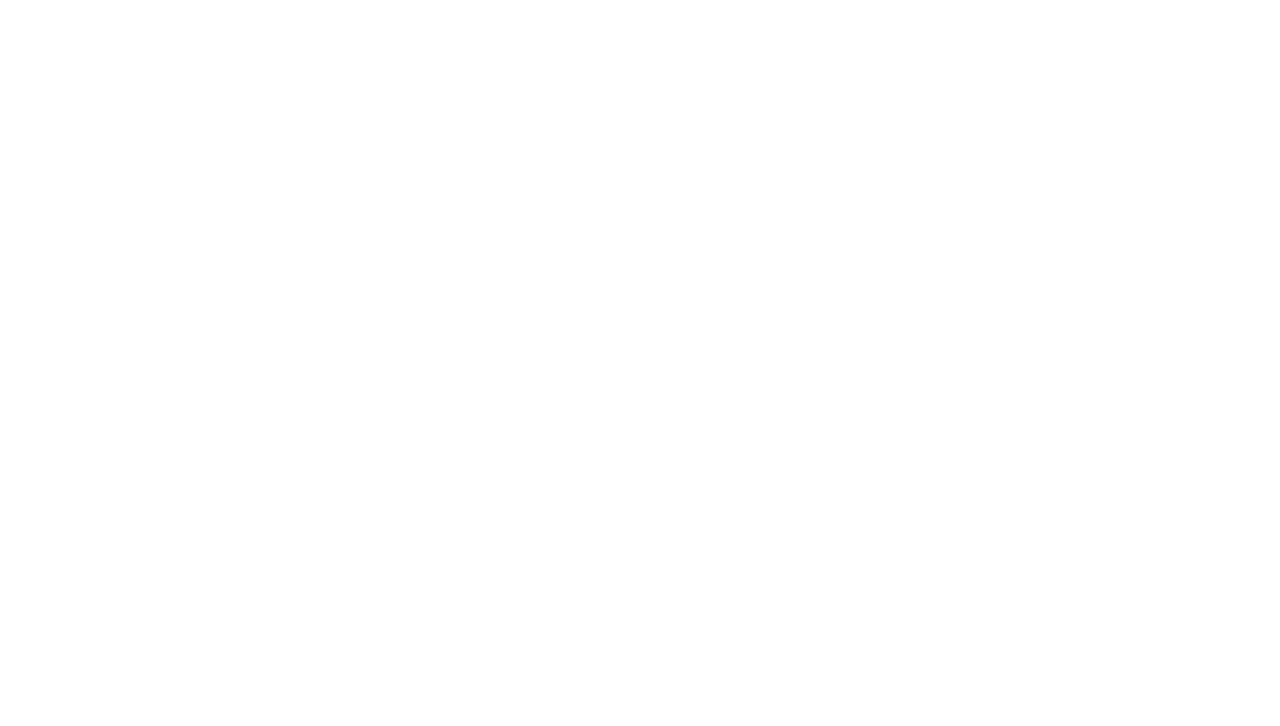
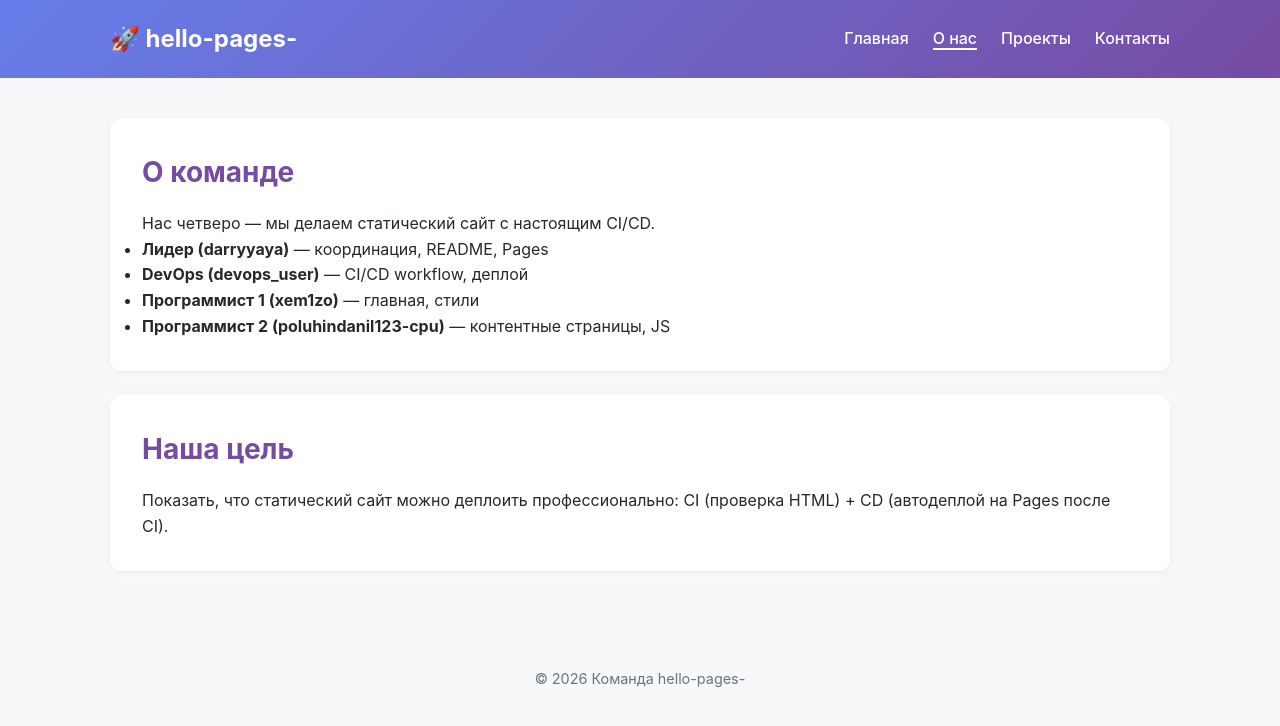
Before and after one commit to darryyaya/hello-pages-, a plain HTML site: page about.html in a window 1280 px wide. Drawn offline with Linux system fonts and the light colour scheme.

Commit message:
feat(prog1): add styles, home and about pages

```diff
--- a/about.html
+++ b/about.html
@@ -0,0 +1,42 @@
+<!DOCTYPE html>
+<html lang="ru">
+<head>
+    <meta charset="UTF-8">
+    <meta name="viewport" content="width=device-width, initial-scale=1.0">
+    <title>hello-pages- — О нас</title>
+    <link rel="stylesheet" href="css/style.css">
+</head>
+<body>
+    <header class="site-header">
+        <nav class="nav">
+            <a href="index.html" class="nav__logo">🚀 hello-pages-</a>
+            <ul class="nav__list">
+                <li><a href="index.html" class="nav__link">Главная</a></li>
+                <li><a href="about.html" class="nav__link nav__link--active">О нас</a></li>
+                <li><a href="projects.html" class="nav__link">Проекты</a></li>
+                <li><a href="contacts.html" class="nav__link">Контакты</a></li>
+            </ul>
+        </nav>
+    </header>
+    <main class="container">
+        <section class="section">
+            <h2 class="section__title">О команде</h2>
+            <p>Нас четверо — мы делаем статический сайт с настоящим CI/CD.</p>
+            <ul>
+                <li><strong>Лидер (darryyaya)</strong> — координация, README, Pages</li>
+                <li><strong>DevOps (devops_user)</strong> — CI/CD workflow, деплой</li>
+                <li><strong>Программист 1 (xem1zo)</strong> — главная, стили</li>
+                <li><strong>Программист 2 (poluhindanil123-cpu)</strong> — контентные страницы, JS</li>
+            </ul>
+        </section>
+        <section class="section">
+            <h2 class="section__title">Наша цель</h2>
+            <p>Показать, что статический сайт можно деплоить профессионально: CI (проверка HTML) + CD (автодеплой на Pages после CI).</p>
+        </section>
+    </main>
+    <footer class="site-footer">
+        <p>© 2026 Команда hello-pages-</p>
+    </footer>
+    <script src="js/main.js"></script>
+</body>
+</html>
--- a/css/style.css
+++ b/css/style.css
@@ -0,0 +1,19 @@
+* { margin: 0; padding: 0; box-sizing: border-box; }
+:root { --primary: #667eea; --secondary: #764ba2; --text: #24292e; --bg: #f6f8fa; --white: #fff; }
+body { font-family: -apple-system, BlinkMacSystemFont, "Segoe UI", Roboto, sans-serif; line-height: 1.6; color: var(--text); background: var(--bg); }
+.site-header { background: linear-gradient(135deg, var(--primary), var(--secondary)); color: var(--white); padding: 20px 0; }
+.nav { display: flex; justify-content: space-between; align-items: center; max-width: 1100px; margin: 0 auto; padding: 0 20px; }
+.nav__logo { font-size: 1.5rem; font-weight: bold; color: var(--white); text-decoration: none; }
+.nav__list { display: flex; list-style: none; gap: 24px; }
+.nav__link { color: var(--white); text-decoration: none; font-weight: 500; transition: opacity 0.2s; }
+.nav__link:hover { opacity: 0.8; }
+.nav__link--active { border-bottom: 2px solid var(--white); }
+.hero { text-align: center; padding: 80px 20px; background: linear-gradient(135deg, var(--primary), var(--secondary)); color: var(--white); }
+.hero__title { font-size: 3rem; margin-bottom: 16px; animation: fadeIn 1s ease-in; }
+.hero__subtitle { font-size: 1.25rem; opacity: 0.9; }
+.container { max-width: 1100px; margin: 0 auto; padding: 40px 20px; }
+.section { background: var(--white); padding: 32px; border-radius: 12px; margin-bottom: 24px; box-shadow: 0 2px 8px rgba(0,0,0,0.05); }
+.section__title { color: var(--secondary); margin-bottom: 16px; font-size: 1.75rem; }
+.site-footer { text-align: center; padding: 32px 20px; color: #6a737d; font-size: 0.9rem; }
+@keyframes fadeIn { from { opacity: 0; transform: translateY(-20px); } to { opacity: 1; transform: translateY(0); } }
+@media (max-width: 768px) { .hero__title { font-size: 2rem; } .nav__list { gap: 12px; font-size: 0.9rem; } }
```
Also changed, not shown: index.html (+32 -3 lines).
